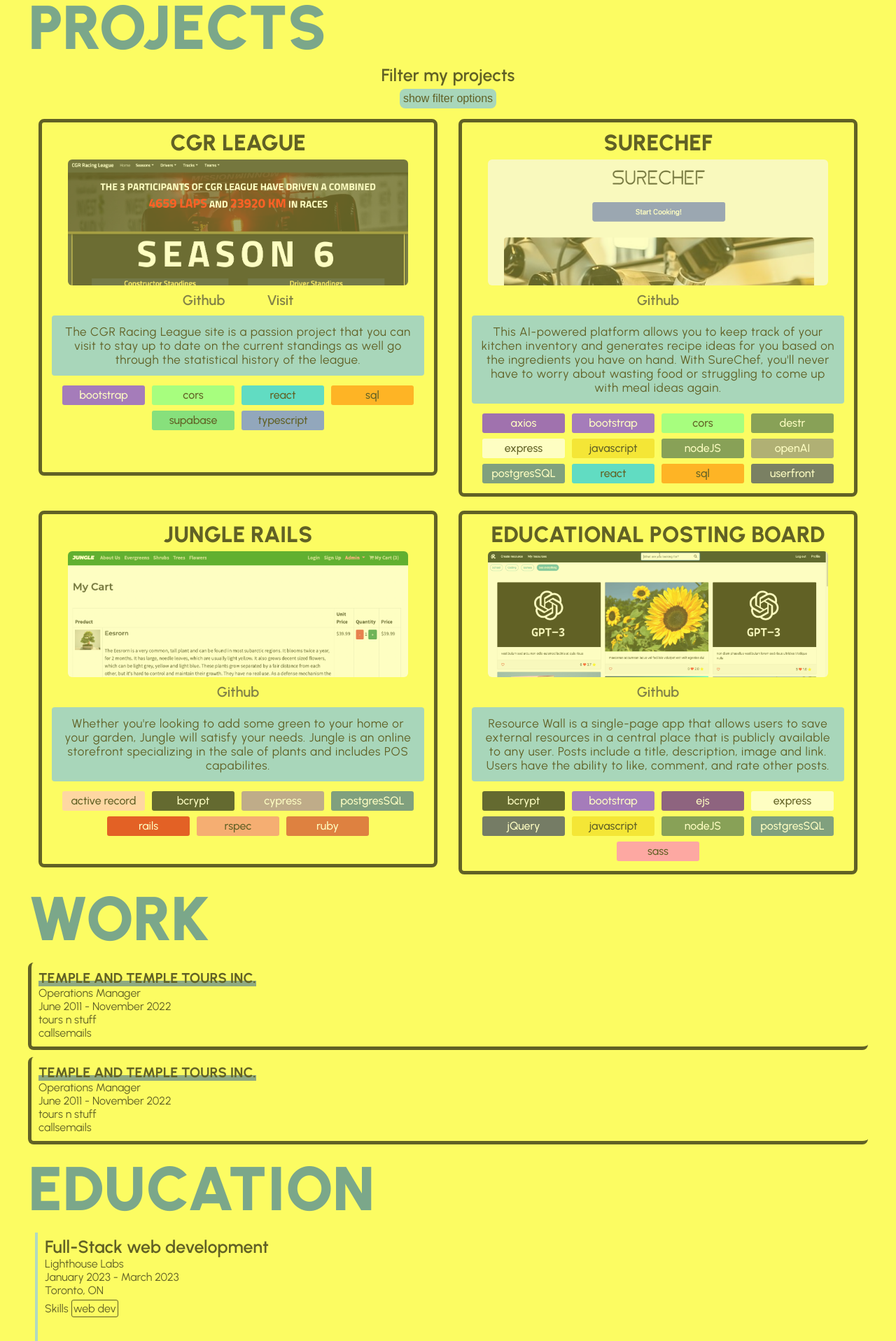
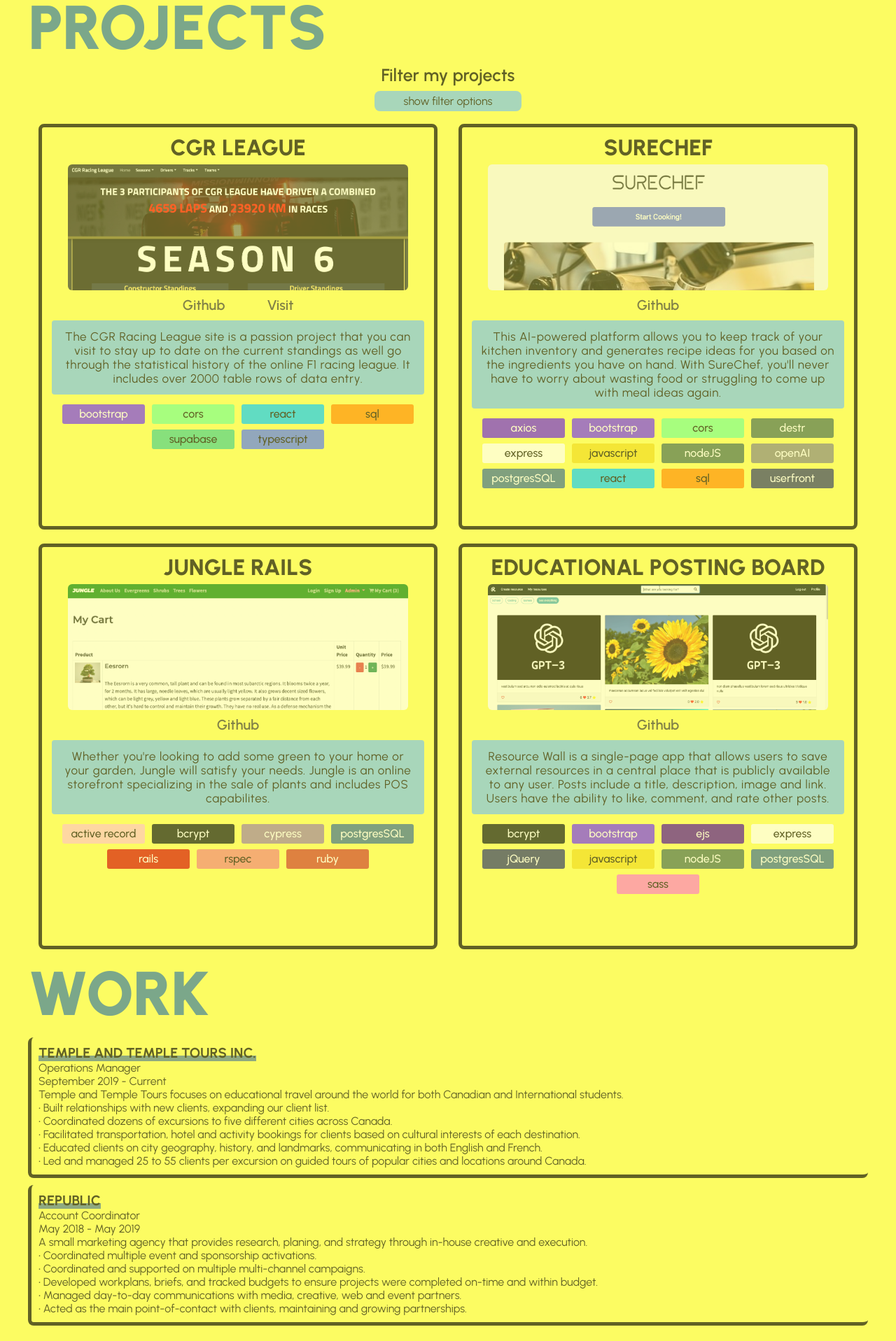
Before and after one commit to gtemple/personal-site-redux, a React (Vite) app in the folder client/: page / in a window 1280 px wide. Shown: the part 1360-3277 px from the top of the page at 70% size. Built offline with nearby package versions, Linux system fonts and the light colour scheme.

Commit message:
add work descriptions

```diff
--- a/client/src/components/Projects/Index.tsx
+++ b/client/src/components/Projects/Index.tsx
@@ -13,7 +13,7 @@ interface ProjectData {
   end: string;
 }
 
-const cgrDescription = 'The CGR Racing League site is a passion project that you can visit to stay up to date on the current standings as well go through the statistical history of the league.';
+const cgrDescription = 'The CGR Racing League site is a passion project that you can visit to stay up to date on the current standings as well go through the statistical history of the online F1 racing league. It includes over 2000 table rows of data entry.';
 const cgrStack = ['typescript', 'react', 'bootstrap', 'supabase', 'sql', 'cors'];
 
 const sureChefDescription = `This AI-powered platform allows you to keep track of your kitchen inventory and generates recipe ideas for you based on the ingredients you have on hand. With SureChef, you'll never have to worry about wasting food or struggling to come up with meal ideas again.`;
@@ -98,9 +98,9 @@ const Projects: React.FC = () => {
       <h2 className='start'>PROJECTS</h2>
       <div className='techs-container'>
         <h3>Filter my projects</h3>
-        <button className='filter-button' onClick={toggleTechsSection}>
+        <div className='filter-button' onClick={toggleTechsSection}>
           {techsSectionOpen ? 'hide filter options' : 'show filter options'}
-        </button>
+        </div>
         {techsSectionOpen && (
           <div className='techs'>
             {uniqueStacks.map((stack, index) => (
--- a/client/src/components/Projects/project.css
+++ b/client/src/components/Projects/project.css
@@ -19,7 +19,8 @@
 }
 
 .filter-button {
-  margin: 5px 0;
+  width: 200px;
+  margin: 8px auto;
   padding: 5px;
   font-size: 16px;
   background-color: #74bef3;
@@ -44,7 +45,7 @@
 
 .box {
   width: 45%;
-  min-height: 480px;
+  min-height: 550px;
   margin: 10px 0;
   padding: 10px;
   border-radius: 8px;
--- a/client/src/components/Work/Index.tsx
+++ b/client/src/components/Work/Index.tsx
@@ -6,18 +6,28 @@ const jobs = [
   {
     'company': 'Temple and Temple Tours inc.',
     'position': 'Operations Manager',
-    'startDate': 'June 2011',
-    'endDate': 'November 2022',
-    'description': 'tours n stuff',
-    'responsibilities': ['calls', 'emails']
+    'startDate': 'September 2019',
+    'endDate': 'Current',
+    'description': 'Temple and Temple Tours focuses on educational travel around the world for both Canadian and International students.',
+    'responsibilities': ['Built relationships with new clients, expanding our client list.',
+                        'Coordinated dozens of excursions to five different cities across Canada.',
+                        'Facilitated transportation, hotel and activity bookings for clients based on cultural interests of each destination.',
+                        'Educated clients on city geography, history, and landmarks, communicating in both English and French.',
+                        'Led and managed 25 to 55 clients per excursion on guided tours of popular cities and locations around Canada.'
+                        ]
   },
   {
-    'company': 'Temple and Temple Tours inc.',
-    'position': 'Operations Manager',
-    'startDate': 'June 2011',
-    'endDate': 'November 2022',
-    'description': 'tours n stuff',
-    'responsibilities': ['calls', 'emails']
+    'company': 'Republic',
+    'position': 'Account Coordinator',
+    'startDate': 'May 2018',
+    'endDate': 'May 2019',
+    'description': 'A small marketing agency that provides research, planing, and strategy through in-house creative and execution.',
+    'responsibilities': ['Coordinated multiple event and sponsorship activations.',
+                        'Coordinated and supported on multiple multi-channel campaigns.',
+                        'Developed workplans, briefs, and tracked budgets to ensure projects were completed on-time and within budget.',
+                        'Managed day-to-day communications with media, creative, web and event partners.',
+                        'Acted as the main point-of-contact with clients, maintaining and growing partnerships.'
+                      ]
   },
 ]
 
--- a/client/src/components/Work/Job.tsx
+++ b/client/src/components/Work/Job.tsx
@@ -14,7 +14,7 @@ const Job = ({company, position, startDate, endDate, description, responsibiliti
       <div>{position}</div>
       <div>{startDate} - {endDate}</div>
       <div>{description}</div>
-      <div>{responsibilities}</div>
+      <div>{responsibilities.map((responsibility:string) => <div className='start'>• {responsibility}</div>)}</div>
     </div>
   )
 }
```
